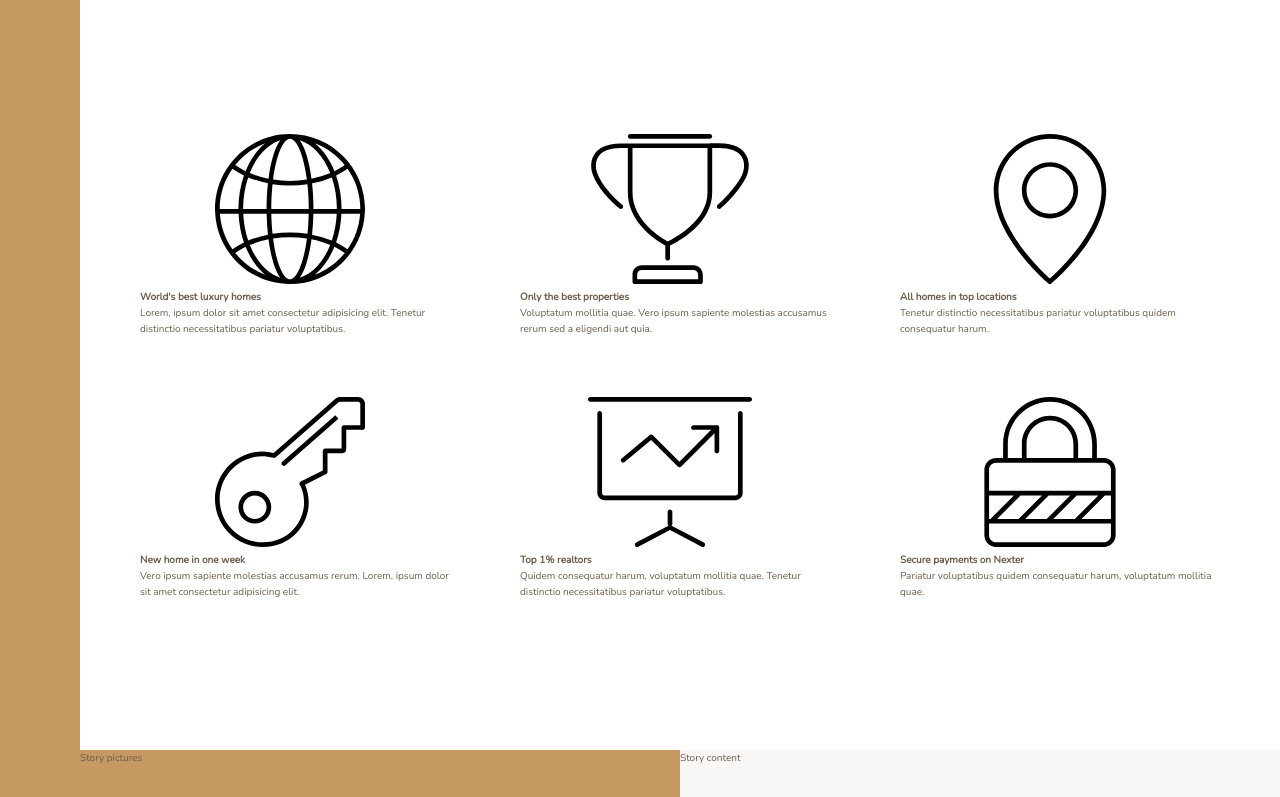
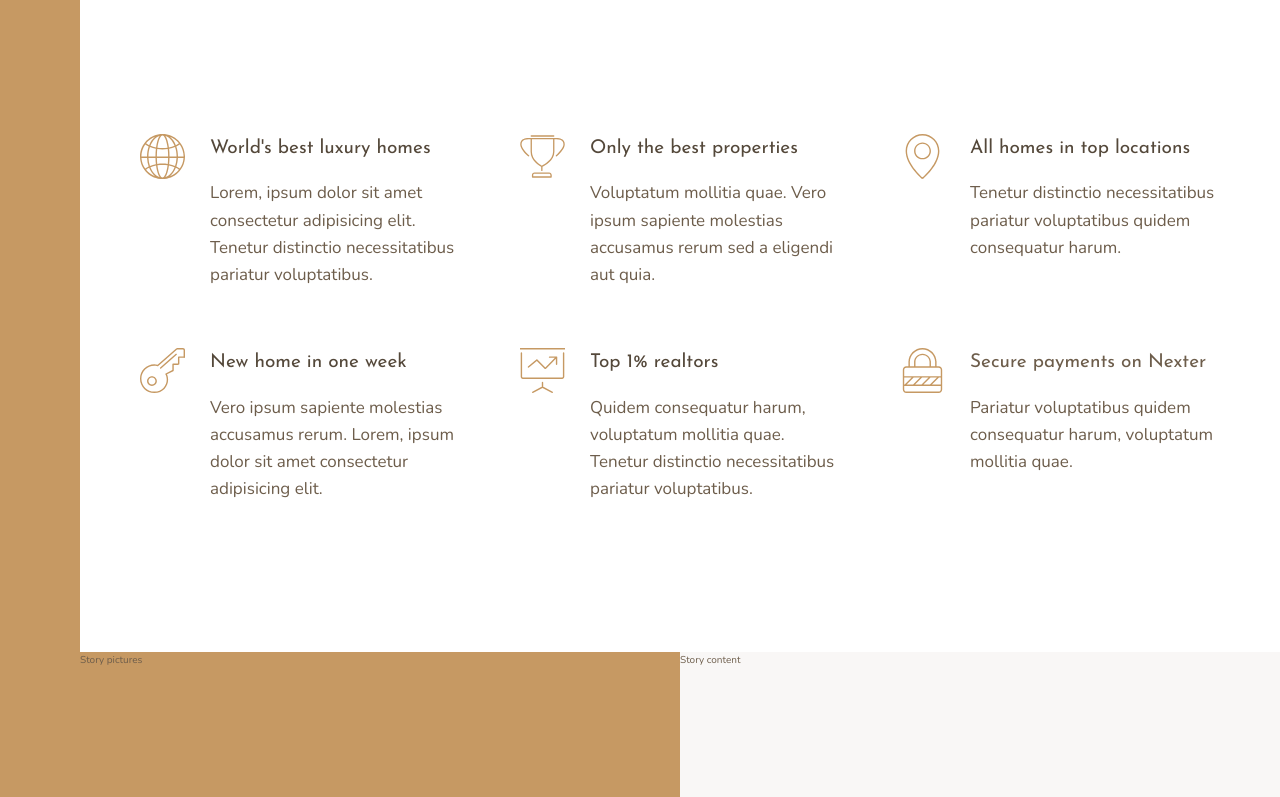
Before and after one commit to danvarga1985/HTML-CSS-GRID-DEMO-PROJECT, a website: page index.html in a window 1280 px wide. Shown: the part 656-1453 px from the top of the page. Drawn offline with nearby package versions, Linux system fonts and the light colour scheme.

Commit message:
Finish Features

```diff
--- a/index.html
+++ b/index.html
@@ -31,7 +31,7 @@
             <svg class="feature__icon">
                 <use xlink:href="img/sprite.svg#icon-global"></use>
             </svg>
-            <h4 class="heading-4">World's best luxury homes</h4>
+            <h4 class="heading-4 heading-4--dark">World's best luxury homes</h4>
             <p class="feature__text">
                 Lorem, ipsum dolor sit amet consectetur adipisicing elit. Tenetur distinctio necessitatibus pariatur
                 voluptatibus.
@@ -41,7 +41,7 @@
             <svg class="feature__icon">
                 <use xlink:href="img/sprite.svg#icon-trophy"></use>
             </svg>
-            <h4 class="heading-4">Only the best properties</h4>
+            <h4 class="heading-4 heading-4--dark">Only the best properties</h4>
             <p class="feature__text">
                 Voluptatum mollitia quae. Vero ipsum sapiente molestias accusamus rerum sed a eligendi aut quia.
             </p>
@@ -50,7 +50,7 @@
             <svg class="feature__icon">
                 <use xlink:href="img/sprite.svg#icon-map-pin"></use>
             </svg>
-            <h4 class="heading-4">All homes in top locations</h4>
+            <h4 class="heading-4 heading-4--dark">All homes in top locations</h4>
             <p class="feature__text">
                 Tenetur distinctio necessitatibus pariatur voluptatibus quidem consequatur harum.
             </p>
@@ -59,7 +59,7 @@
             <svg class="feature__icon">
                 <use xlink:href="img/sprite.svg#icon-key"></use>
             </svg>
-            <h4 class="heading-4">New home in one week</h4>
+            <h4 class="heading-4 heading-4--dark">New home in one week</h4>
             <p class="feature__text">
                 Vero ipsum sapiente molestias accusamus rerum. Lorem, ipsum dolor sit amet consectetur adipisicing elit.
             </p>
@@ -68,7 +68,7 @@
             <svg class="feature__icon">
                 <use xlink:href="img/sprite.svg#icon-presentation"></use>
             </svg>
-            <h4 class="heading-4">Top 1% realtors</h4>
+            <h4 class="heading-4 heading-4--dark">Top 1% realtors</h4>
             <p class="feature__text">
                 Quidem consequatur harum, voluptatum mollitia quae. Tenetur distinctio necessitatibus pariatur
                 voluptatibus.
--- a/sass/_features.scss
+++ b/sass/_features.scss
@@ -3,12 +3,27 @@
     margin: 15rem 0;
 
     display: grid;
-    grid-template-columns: repeat(3, 1fr);
+    grid-template-columns: repeat(auto-fit, minmax(25rem, 1fr));
     gap: 6rem;
+    align-items: flex-start;
+}
 
-    &__feature {
-        // SVG
-        // h4
-        // p
+.feature {
+
+    display: grid;
+    grid-template-columns: min-content 1fr;
+    row-gap: 1.5rem;
+    column-gap: 2.5rem;
+
+
+    &__icon {
+        fill: $color-primary;
+        width: 4.5rem;
+        height: 4.5rem;
+        grid-row: 1 / span 2;
+    }
+
+    &__text {
+        font-size: 1.7rem;
     }
 }
--- a/sass/_typography.scss
+++ b/sass/_typography.scss
@@ -0,0 +1,27 @@
+%heading {
+    font-family: $font-display;
+    font-weight: 400;
+}
+
+.heading-1 {
+    @extend %heading;
+}
+
+.heading-2 {
+    @extend %heading;
+}
+.heading-3 {
+    @extend %heading;
+}
+.heading-4 {
+    @extend %heading;
+    font-size: 1.9rem;
+
+    &--light {
+        color: $color-grey-light-1;
+    }
+
+    &--dark {
+        color: $color-grey-dark-1;
+    }
+}
```
Also changed, not shown: css/style.css, 1 other file.
